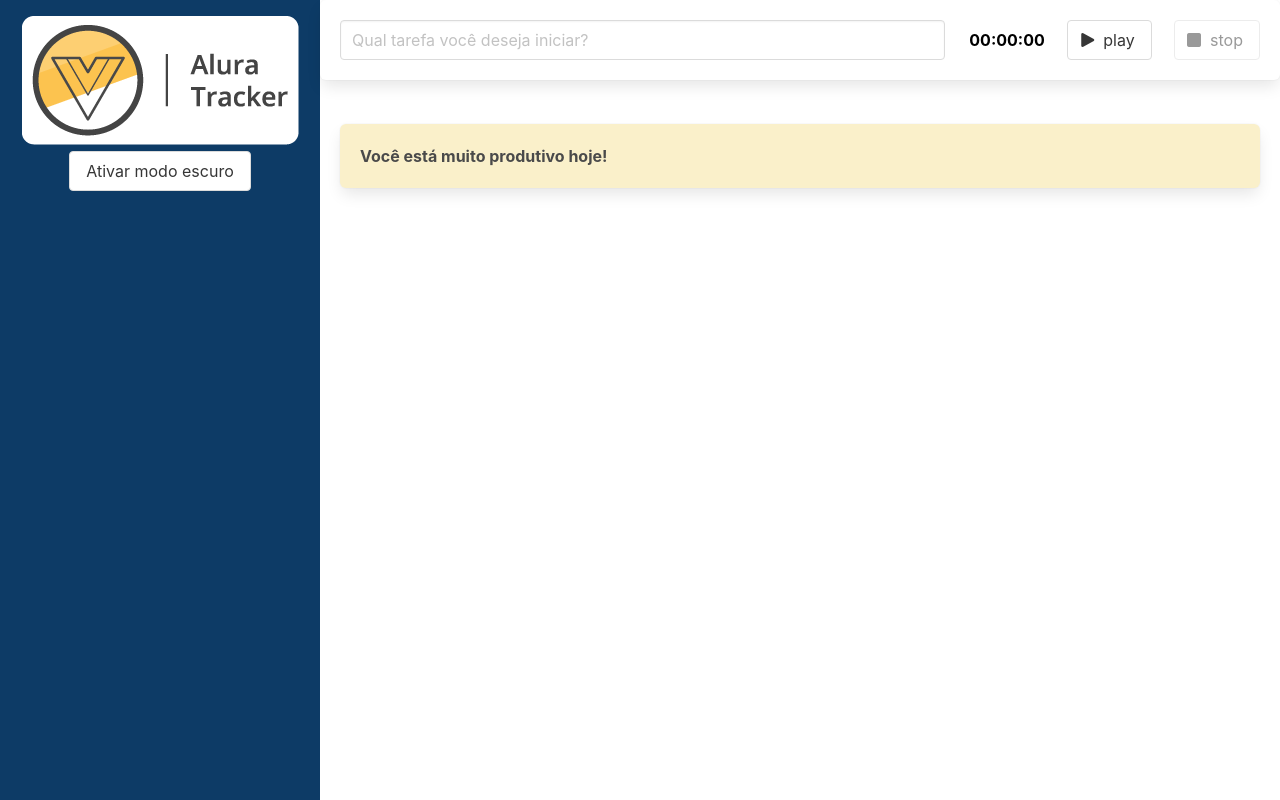
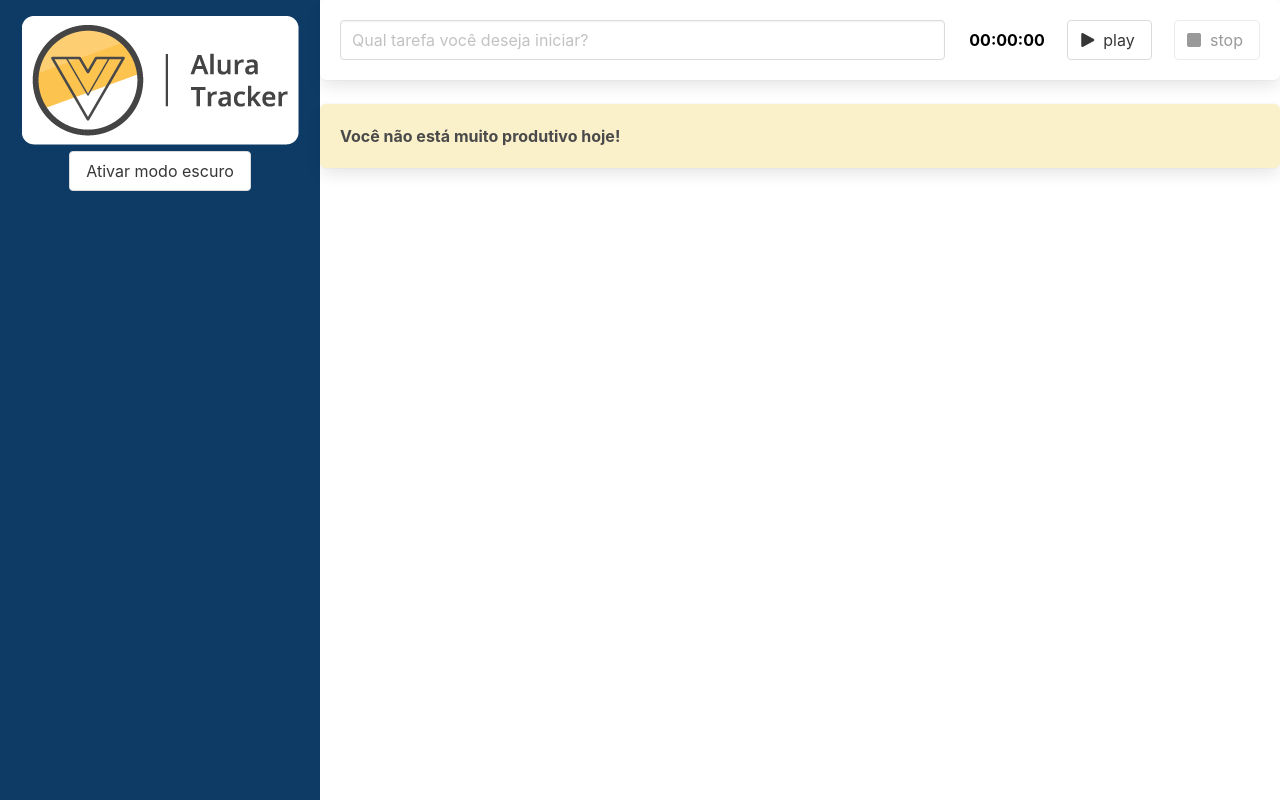
Before and after one commit to KaueGSouzaDevs/ws-alura-tracker, a Vue app: page / in a window 1280 px wide. Built offline with nearby package versions, Linux system fonts and the light colour scheme.

Commit message:
Feat: Router-view

```diff
--- a/package.json
+++ b/package.json
@@ -9,7 +9,8 @@
   },
   "dependencies": {
     "core-js": "^3.8.3",
-    "vue": "^3.2.13"
+    "vue": "^3.2.13",
+    "vue-router": "^4.5.1"
   },
   "devDependencies": {
     "@fortawesome/fontawesome-free": "^7.0.0",
--- a/src/App.vue
+++ b/src/App.vue
@@ -4,13 +4,8 @@
       <BarraLateral @aoTemaAlterado="trocarTema"/>
     </div>
     <div class="column is-three-quarter conteudo">
-      <Formulario @aoSalvarTarefa="salvarTarefa"/>
-      <div class="lista">
-        <Tarefa v-for="(tarefa, index) in tarefas" :key="index" :tarefa="tarefa"/>
-        <Box v-if="listaVazia">
-          Você está muito produtivo hoje!
-        </Box>
-      </div>
+      <!-- Aqui vai a vue correspondente -->
+        <router-view></router-view>
     </div>
   </main>
 </template>
@@ -20,35 +15,19 @@
 <script lang="ts">
 import { defineComponent } from 'vue';
 import BarraLateral from './components/BarraLateral.vue';
-import Formulario from './components/Formulario.vue';
-import Tarefa from './components/Tarefa.vue';
-import ITarefa from './interfaces/ITarefa';
-import Box from './components/Box.vue';
 
 
 export default defineComponent({
   name: 'App',
   components: {
-    BarraLateral,
-    Formulario,
-    Tarefa,
-    Box
+    BarraLateral
   },
   data () {
     return {
-      tarefas: [] as ITarefa[],
       modoEscuroAtivo: false
     }
   },
-  computed: {
-    listaVazia() : boolean {
-      return this.tarefas.length === 0
-    }
-  },
   methods:{
-    salvarTarefa(tarefa: ITarefa) {
-      this.tarefas.push(tarefa)
-    },
     trocarTema(modoEscuroAtivo: boolean) {
       this.modoEscuroAtivo = modoEscuroAtivo
     }
--- a/src/main.ts
+++ b/src/main.ts
@@ -1,4 +1,5 @@
 import "@fortawesome/fontawesome-free/css/all.css";
 import { createApp } from "vue";
 import App from "./App.vue";
-createApp(App).mount("#app");
+import roteador from "./roteador";
+createApp(App).use(roteador).mount("#app");
--- /dev/null
+++ b/src/roteador/index.ts
@@ -0,0 +1,17 @@
+import Tarefas from "@/views/Tarefas.vue";
+import { createRouter, createWebHashHistory, RouteRecordRaw } from "vue-router";
+
+const rotas: RouteRecordRaw[] = [
+  {
+    path: "/",
+    name: "Tarefas",
+    component: Tarefas,
+  },
+];
+
+const roteador = createRouter({
+  history: createWebHashHistory(),
+  routes: rotas,
+});
+
+export default roteador;
--- /dev/null
+++ b/src/views/Tarefas.vue
@@ -0,0 +1,44 @@
+<template>
+    <Formulario @aoSalvarTarefa="salvarTarefa"/>
+    <div class="lista">
+        <Tarefa v-for="(tarefa, index) in tarefas" :key="index" :tarefa="tarefa"/>
+        <Box v-if="listaVazia">
+            Você não está muito produtivo hoje!
+        </Box>
+    </div>
+</template>
+
+
+
+<script lang="ts">
+import { defineComponent } from 'vue';
+import Box from '../components/Box.vue';
+import Formulario from '../components/Formulario.vue';
+import Tarefa from '../components/Tarefa.vue';
+import ITarefa from '../interfaces/ITarefa';
+
+
+export default defineComponent({
+    name: 'App',
+    components: {
+        Formulario,
+        Tarefa,
+        Box
+    },
+    data () {
+        return {
+            tarefas: [] as ITarefa[]
+        }
+    },
+    computed: {
+        listaVazia() : boolean {
+            return this.tarefas.length === 0
+        }
+    },
+    methods:{
+        salvarTarefa(tarefa: ITarefa) {
+            this.tarefas.push(tarefa)
+        }
+    }
+    });
+</script>
```
Also changed, not shown: 1 other file (tests, documents, lock files or other folders).
